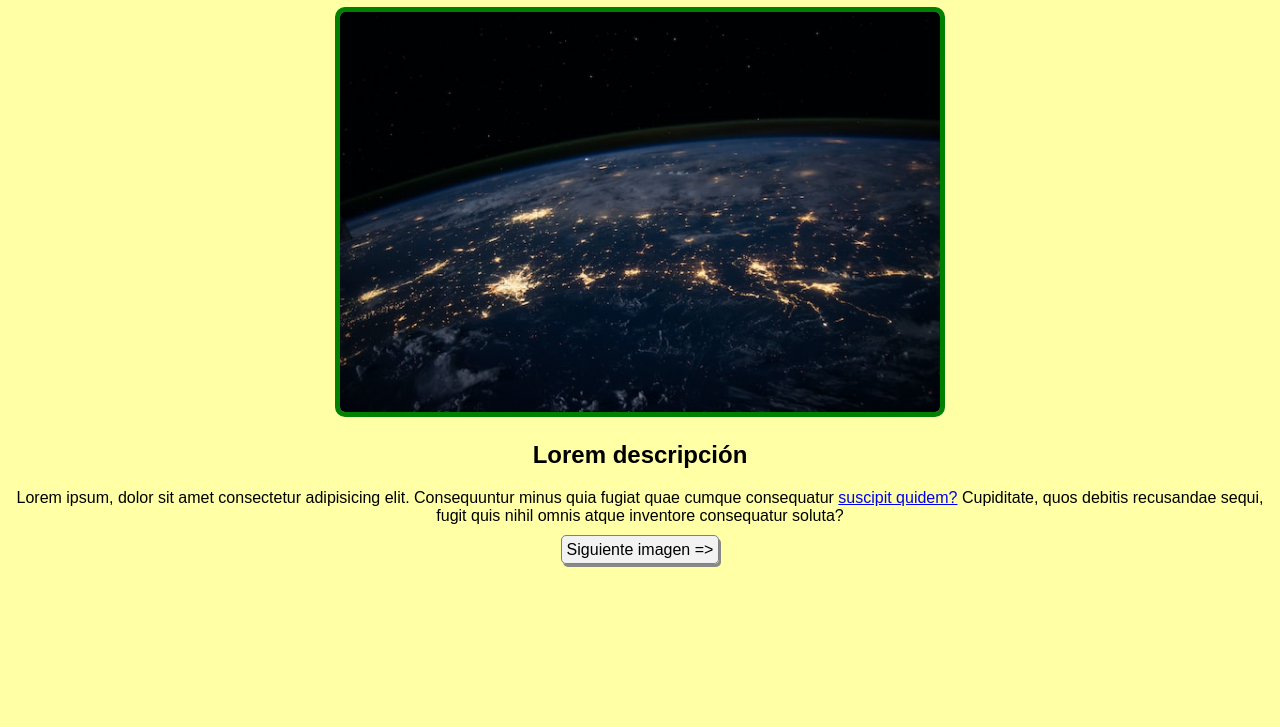
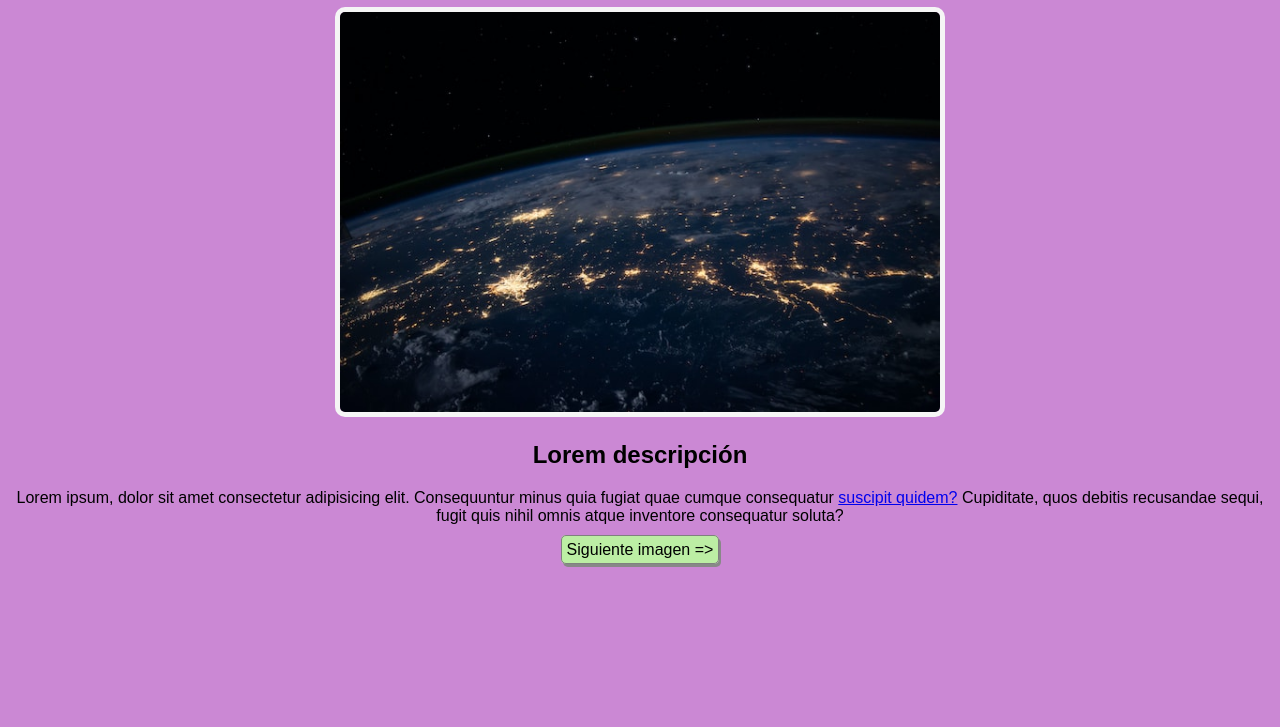
Before and after one commit to sofia-sab/Entrega-0, a plain HTML site: page index.html in a window 1280 px wide. Shown: the part 73-800 px from the top of the page. Drawn offline with Linux system fonts and the light colour scheme.

Commit message:
pruebaxxxx

```diff
--- a/styles.css
+++ b/styles.css
@@ -1,11 +1,11 @@
 body {
     font-family: Arial, Helvetica, sans-serif;
-    background-color: rgb(255, 255, 165);
+    background-color: rgb(203, 136, 212);
     text-align: center;
 }
 
 .image{
-    border: 5px solid green;
+    border: 5px solid whitesmoke;
     border-radius: 10px;
     height: 400px;
 }
@@ -14,7 +14,7 @@ body {
     text-decoration: none;
     color: black;
     border: 1px solid gray;
-    background-color: #f2f2f2;
+    background-color: #bceea4;
     padding: 5px;
     border-radius: 5px;
     box-shadow: 2px 3px #888888;
```
